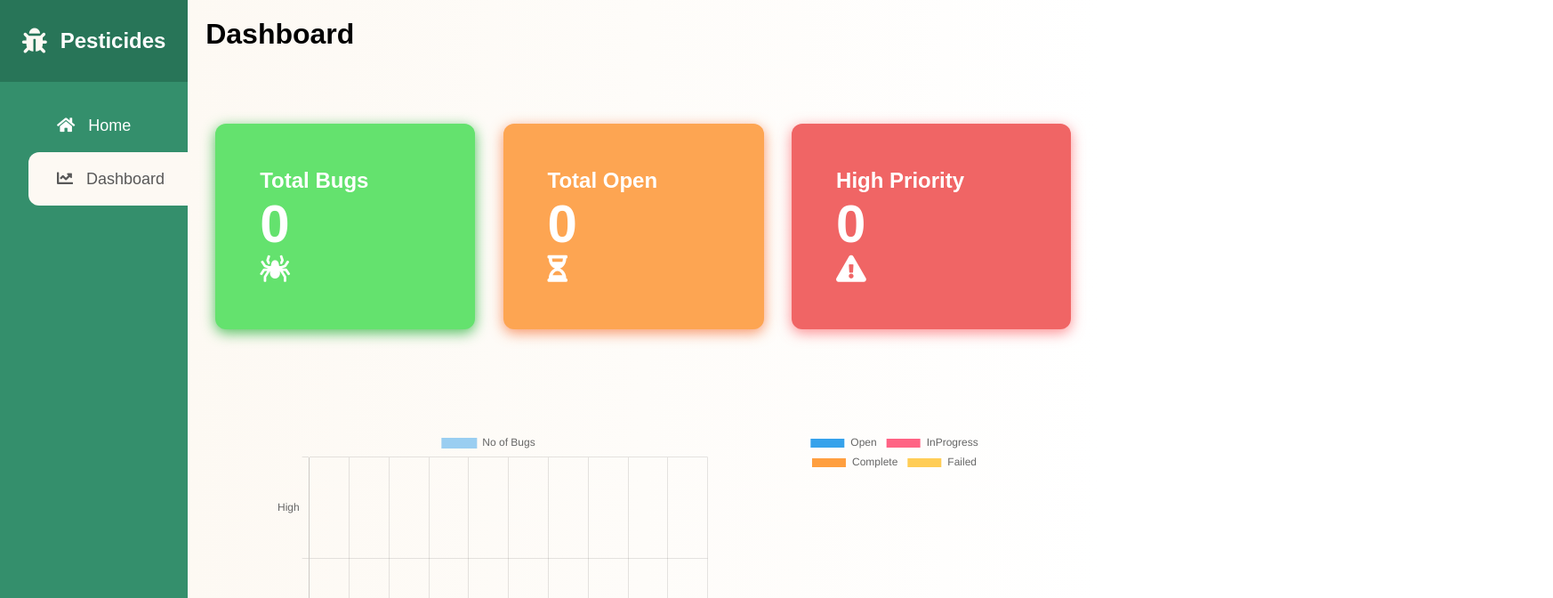
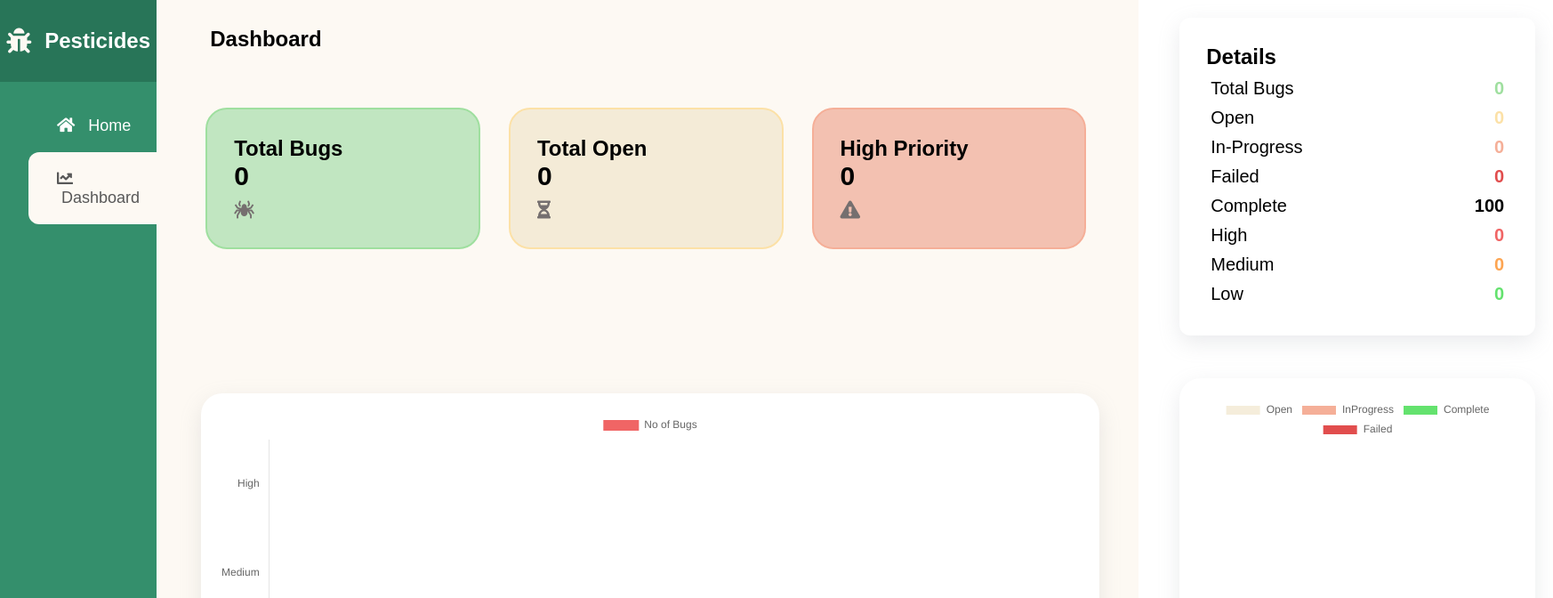
Before and after one commit to fereeca/bug-tracker, a React (Vite) app: page /dashboard in a window 1280 px wide. Shown: the top 672 px of the page at 89% size, 1746 px wide, since content can reach past the window. Built offline with nearby package versions, Linux system fonts and the light colour scheme.

Commit message:
Update dashboard feature

```diff
--- a/src/views/Bug/bug.css
+++ b/src/views/Bug/bug.css
@@ -38,7 +38,7 @@ td .action {
 }
 
 .high-cell .priority-div {
-  background-color: #f06565;
+  background-color: rgb(240, 101, 101);
   padding: 10px;
   border-radius: 7px;
   color: rgb(255, 255, 255);
@@ -51,7 +51,7 @@ td .action {
 }
 
 .low-cell .priority-div {
-  background-color: #64e26e;
+  background-color: rgb(100, 226, 110);
   padding: 10px;
   border-radius: 7px;
   color: rgb(255, 255, 255);
@@ -63,7 +63,7 @@ td .action {
 }
 
 .medium-cell .priority-div {
-  background-color: #fda552;
+  background-color: rgb(253, 165, 82);
   padding: 10px;
   border-radius: 7px;
   color: rgb(255, 255, 255);
--- a/src/views/BugList/index.jsx
+++ b/src/views/BugList/index.jsx
@@ -26,7 +26,7 @@ function BugList() {
     toggleModal();
   };
 
-  const updateBug = useCallback((updatedBug) => {
+  const updateBug = (updatedBug) => {
     const updatedBugs = bugData.map((bug) =>
       bug.id === updatedBug.id ? updatedBug : bug
     );
@@ -34,7 +34,7 @@ function BugList() {
     setBugData(updatedBugs);
     setEditBug(null);
     toggleModal();
-  }, []);
+  };
 
   useEffect(() => {
     localStorage.setItem("bug", JSON.stringify(bugData));
--- a/src/views/Dashboard/dashboard.css
+++ b/src/views/Dashboard/dashboard.css
@@ -1,40 +1,64 @@
 .dashboard-container {
   display: flex;
+  background-color: rgb(253, 249, 243);
 
   .nav-dash {
     width: 16.5%;
   }
   .dashboard-content {
-    width: 80%;
-
-    background-image: linear-gradient(to right, rgb(253, 249, 243), white);
     display: flex;
     flex-direction: column;
     gap: 2rem;
+
+    padding: 20px;
+
     .title {
-      margin-bottom: 30px;
-      padding: 20px;
+      margin-bottom: 20px;
+      padding-left: 40px;
+      margin-top: 10px;
     }
 
     .stats-container {
       display: flex;
-      width: 100%;
+      padding-top: 10px;
+      justify-content: center;
+      margin-bottom: 60px;
+      margin-top: 10px;
     }
+  }
+
+  .details-pie-container {
+    display: flex;
+    flex-direction: column;
+    gap: 3rem;
+    padding: 20px;
+    padding-left: 70px;
+
+    .pie-chart {
+      width: 400px;
+      padding: 20px;
+      height: 100%;
+      border-radius: 24px;
+      background-color: white;
+      box-shadow: rgba(149, 157, 165, 0.2) 0px 8px 24px;
     }
   }
 
   .charts-container {
-  padding: 5rem;
     display: flex;
-  gap: 3rem;
+    padding-top: 80px;
+    padding-left: 30px;
 
     .bar-chart {
-    width: 700px;
       height: 400px;
-  }
+      padding: 20px;
 
-  .pie-chart {
-    width: 400px;
-    height: 400px;
+      border-radius: 24px;
+
+      background-color: white;
+      box-shadow: rgba(149, 157, 165, 0.2) 0px 8px 24px;
+      /* width: 80%; */
+      width: 1010px;
     }
   }
+}
--- a/src/views/Dashboard/index.jsx
+++ b/src/views/Dashboard/index.jsx
@@ -7,6 +7,7 @@ import { useState } from "react";
 import { Chart as Chartjs } from "chart.js/auto";
 
 import { Bar, Pie } from "react-chartjs-2";
+import Details from "../Details";
 
 function Dashboard() {
   const [bugData, setBugData] = useState(getFromLocalStorage("bug"));
@@ -36,9 +37,7 @@ function Dashboard() {
         <Navbar />
       </div>
       <div className="dashboard-content">
-        <div className="title">
-          <h1>Dashboard</h1>
-        </div>
+        <h2 className="title">Dashboard</h2>
         <div className="stats-container">
           <StatsCard bugData={bugData} />
         </div>
@@ -55,6 +54,7 @@ function Dashboard() {
                       noOfMediumPriority,
                       noOfLowPriority,
                     ],
+                    backgroundColor: ["#f06565", "#fda552", "#64e26e"],
                   },
                 ],
               }}
@@ -62,9 +62,25 @@ function Dashboard() {
                 indexAxis: "y",
                 responsive: true,
                 maintainAspectRatio: false,
+                scales: {
+                  x: {
+                    grid: {
+                      display: false,
+                    },
+                  },
+                  y: {
+                    grid: {
+                      display: false,
+                    },
+                  },
+                },
               }}
             />
           </div>
+        </div>
+      </div>
+      <div className="details-pie-container">
+        <Details bugData={bugData} />
         <div className="pie-chart">
           <Pie
             data={{
@@ -78,6 +94,12 @@ function Dashboard() {
                     noOfCompleteStatus,
                     noOfFailedStatus,
                   ],
+                  backgroundColor: [
+                    "rgb(244, 235, 215,0.9)",
+                    "rgb(245, 175, 152)",
+                    "rgb(100, 226, 110)",
+                    "rgb(212,2,2,0.7)",
+                  ],
                 },
               ],
             }}
@@ -87,7 +109,6 @@ function Dashboard() {
               maintainAspectRatio: false,
             }}
           />
-          </div>
         </div>
       </div>
     </div>
--- /dev/null
+++ b/src/views/Details/details.css
@@ -0,0 +1,76 @@
+.detail-container {
+  background-color: white;
+  padding: 30px;
+  border-radius: 12px;
+  box-shadow: rgba(149, 157, 165, 0.2) 0px 8px 24px;
+
+  .details-title {
+    padding-bottom: 5px;
+  }
+
+  .bug-details-container {
+    .title-no {
+      display: flex;
+      justify-content: space-between;
+      padding: 5px;
+
+      .topics {
+        font-size: 20px;
+        font-weight: 400;
+      }
+
+      .totalBugs {
+        color: rgb(159, 223, 159);
+        font-size: 20px;
+        font-weight: 900;
+        align-items: center;
+      }
+
+      .activeBugs {
+        color: rgb(252, 225, 167);
+        font-size: 20px;
+        font-weight: 900;
+        align-items: center;
+      }
+
+      .inProgress {
+        color: rgb(245, 175, 152);
+        font-size: 20px;
+        font-weight: 900;
+        align-items: center;
+      }
+
+      .failed {
+        color: rgb(225, 77, 77);
+        font-size: 20px;
+        font-weight: 900;
+        align-items: center;
+      }
+
+      .complete {
+        font-size: 20px;
+        font-weight: 900;
+        align-items: center;
+      }
+
+      .highbugs {
+        color: rgb(240, 101, 101);
+        font-size: 20px;
+        font-weight: 900;
+        align-items: center;
+      }
+      .mediumbugs {
+        color: rgb(253, 165, 82);
+        font-size: 20px;
+        font-weight: 900;
+        align-items: center;
+      }
+      .lowbugs {
+        color: rgb(100, 226, 110);
+        font-size: 20px;
+        font-weight: 900;
+        align-items: center;
+      }
+    }
+  }
+}
--- /dev/null
+++ b/src/views/Details/index.jsx
@@ -0,0 +1,93 @@
+import React from "react";
+import "./details.css";
+
+function Details(props) {
+  const { bugData } = props;
+
+  const totalBugs = bugData.length;
+
+  const totalActiveBugs = bugData.reduce((total, bug) => {
+    if (bug.status === "Open") {
+      return total + 1;
+    }
+    return total;
+  }, 0);
+
+  const totalInProgressdBugs = bugData.reduce((total, bug) => {
+    if (bug.status === "In Progress") {
+      return total + 1;
+    }
+    return total;
+  }, 0);
+
+  const totalFailedBugs = bugData.reduce((total, bug) => {
+    if (bug.status === "Failed") {
+      return total + 1;
+    }
+    return total;
+  }, 0);
+
+  const totalHighBugs = bugData.reduce((total, bug) => {
+    if (bug.priority === "High") {
+      return total + 1;
+    }
+    return total;
+  }, 0);
+
+  const totalMediumBugs = bugData.reduce((total, bug) => {
+    if (bug.priority === "Medium") {
+      return total + 1;
+    }
+    return total;
+  }, 0);
+
+  const totalLowBugs = bugData.reduce((total, bug) => {
+    if (bug.priority === "Low") {
+      return total + 1;
+    }
+    return total;
+  }, 0);
+
+  return (
+    <>
+      <div className="detail-container">
+        <h2 className="details-title">Details</h2>
+        <div className="bug-details-container">
+          <div className="title-no">
+            <div className="topics">Total Bugs </div>
+            <div className="totalBugs">{totalBugs}</div>
+          </div>
+          <div className="title-no">
+            <div className="topics">Open </div>
+            <div className="activeBugs">{totalActiveBugs}</div>
+          </div>
+          <div className="title-no">
+            <div className="topics">In-Progress </div>
+            <div className="inProgress">{totalInProgressdBugs}</div>
+          </div>
+          <div className="title-no">
+            <div className="topics">Failed </div>
+            <div className="failed">{totalFailedBugs}</div>
+          </div>
+          <div className="title-no">
+            <div className="topics">Complete </div>
+            <div className="complete">100</div>
+          </div>
+          <div className="title-no">
+            <div className="topics">High </div>
+            <div className="highbugs">{totalHighBugs}</div>
+          </div>
+          <div className="title-no">
+            <div className="topics">Medium </div>
+            <div className="mediumbugs">{totalMediumBugs}</div>
+          </div>
+          <div className="title-no">
+            <div className="topics">Low </div>
+            <div className="lowbugs">{totalLowBugs}</div>
+          </div>
+        </div>
+      </div>
+    </>
+  );
+}
+export default Details;
--- a/src/views/StatsCard/StatsCard.css
+++ b/src/views/StatsCard/StatsCard.css
@@ -1,37 +1,47 @@
 .stats-card {
   display: flex;
+  gap: 2rem;
+  padding-left: 30px;
+  height: 140px;
+
+  width: 1010px;
   justify-content: space-evenly;
-  width: 100%;
+  padding-left: 20px;
+  align-items: center;
 
   .bug-card {
-    padding: 50px;
-    padding-right: 120px;
-    border-radius: 12px;
-    color: rgb(255, 255, 255);
+    padding: 30px;
+
+    border-radius: 24px;
+    color: rgb(117, 111, 111);
+    background-color: white;
+    width: 80%;
 
     .num {
-      font-size: 60px;
+      font-size: 30px;
+      color: black;
+      padding-bottom: 10px;
+    }
+    .card-title {
+      color: black;
     }
 
     .icon {
-      font-size: 30px;
+      font-size: 20px;
     }
   }
   .green {
-    background-color: #64e26e;
-
-    box-shadow: 0 4px 15px 0 rgba(24, 173, 44, 0.75);
+    background-color: rgb(193, 230, 193);
+    border: 2px solid rgb(159, 223, 159);
   }
 
   .yellow {
-    background-color: #fda552;
-
-    box-shadow: 0 4px 15px 0 rgba(247, 115, 55, 0.75);
+    background-color: rgb(244, 235, 215);
+    border: 2px solid rgb(252, 225, 167);
   }
 
   .red {
-    background-color: #f06565;
-
-    box-shadow: 0 4px 15px 0 rgba(252, 104, 110, 0.75);
+    background-color: rgb(243, 193, 177);
+    border: 2px solid rgb(245, 175, 152);
   }
 }
```
Also changed, not shown: src/views/BugReportingForm/form.css (+16 -15 lines), src/views/BugReportingForm/index.jsx (+82 -27 lines). Lines whose indentation alone changed are shown as unchanged.
